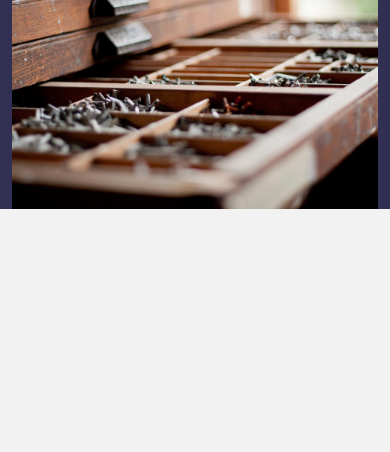
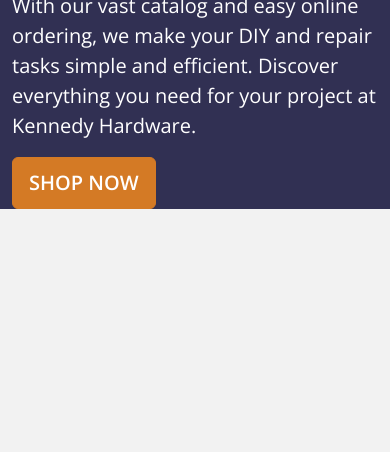
Before and after one commit to benn0425/dsn1713-final, a website: page index.html in a window 390 px wide. Shown: the part 392-844 px from the top of the page. Drawn offline with nearby package versions, Linux system fonts and the light colour scheme; files that its build step writes are made by us from their sources.

Commit message:
Adjusted html

```diff
--- a/index.html
+++ b/index.html
@@ -47,7 +47,7 @@
             <div class="container-md h-100">
                <div class="row h-100 align-items-center">
 
-                    <div class="col-md-6 order-1">
+                    <div class="col-md-6 order-sm-1 order-2">
                         <div>
                             <div>
                             <h1 class="display-5 fw-bold">For All Your Hardware Needs</h1>
@@ -59,11 +59,14 @@
                         </div>
                     </div>
 
-                    <div class="col-md-6 order-2">
+                    <div class="col-md-6 order-sm-2 order-1">
                         <img class="img-fluid object-fit-cover h-100" src="images/home-page/home-page-hero.jpg" alt="hardware case">
                     </div>
                 </div>
             </div>
+          </section>
+
+          <section>
 
           </section>
     </main>
```
Also changed, not shown: pages/categories.html (+1 -1 lines), pages/contact.html (+1 -1 lines), pages/knobs.html (renamed from pages/products.html, +1 -1 lines).
